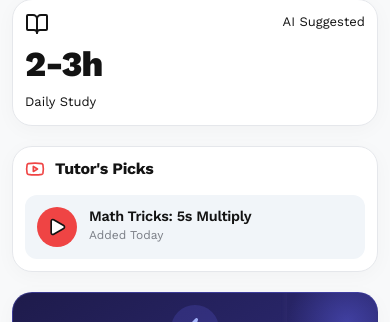
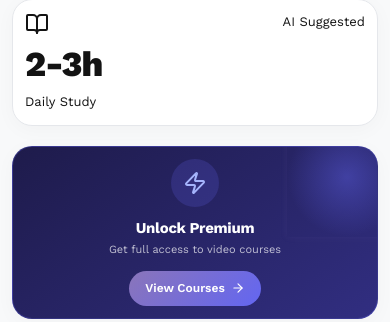
Before and after one commit to ShyamCoder2024/StudywiseBanking_site, a React (Vite) app in the folder frontend/: page /dashboard in a window 390 px wide. Shown: the part 867-1189 px from the top of the page. Built offline with nearby package versions, Linux system fonts and the light colour scheme; no server answers; sample sign-in values are in the browser's storage.

Commit message:
Hide Tutor's Picks card on mobile screens
- Set display: none for .video-tile on max-width: 600px
- Card still visible on tablet and desktop
- Reduces mobile dashboard clutter

```diff
--- a/frontend/src/pages/student/StudentDashboard.css
+++ b/frontend/src/pages/student/StudentDashboard.css
@@ -1983,15 +1983,10 @@ a:focus-visible {
     }
 }
 
-/* Video Tile - Mobile */
+/* Video Tile - Hidden on Mobile */
 @media (max-width: 600px) {
     .video-tile {
-        padding: 16px;
-    }
-
-    .video-tile iframe,
-    .video-tile .video-placeholder {
-        height: 120px;
+        display: none !important;
     }
 }
 
```
